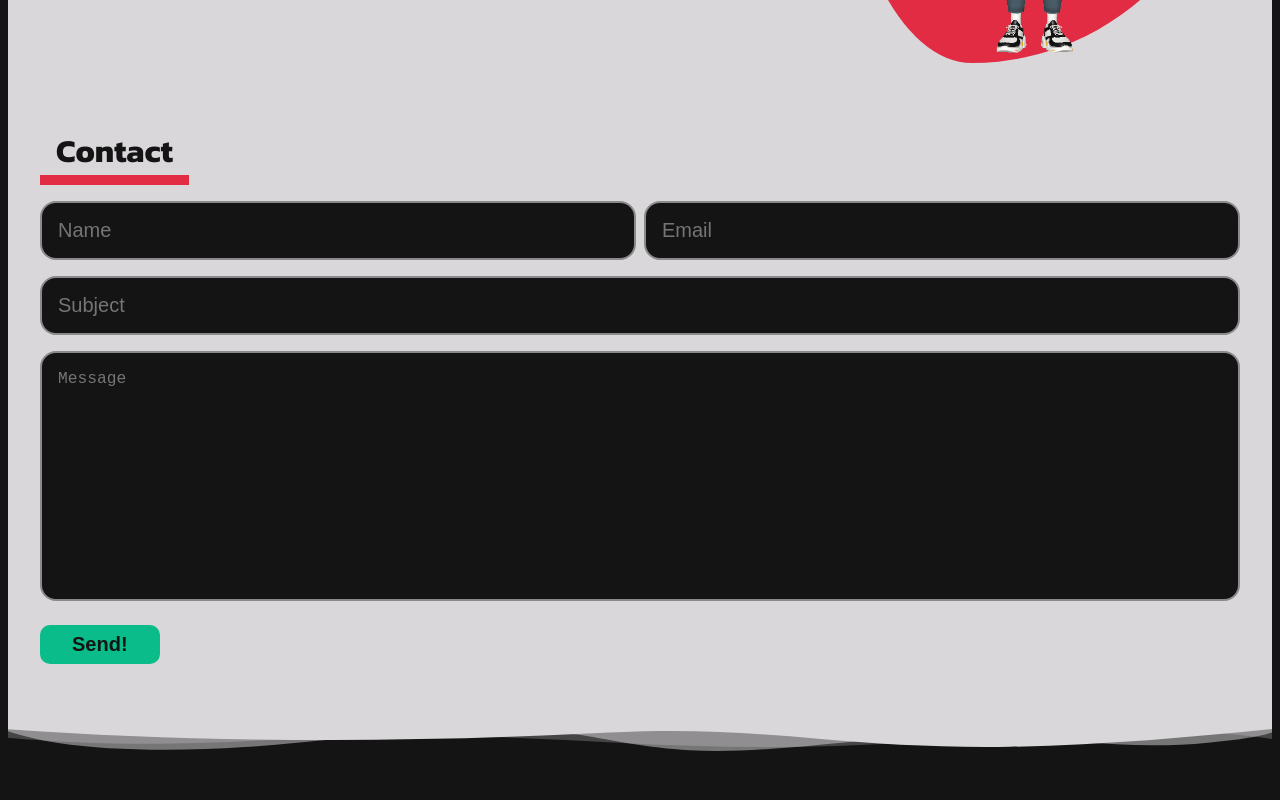
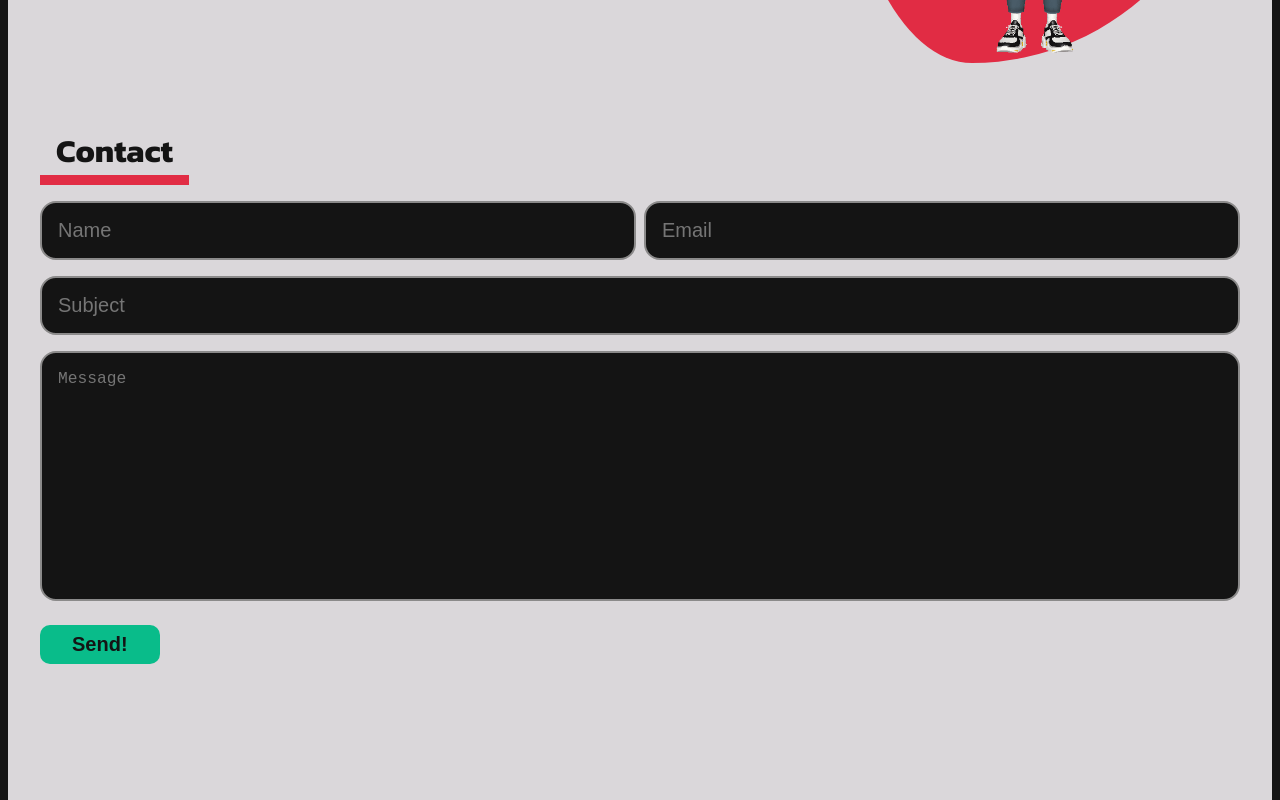
Before and after one commit to venoblin/personal-portfolio-frontend, a React (Create React App) app: page / in a window 1280 px wide. Shown: the part 2460-3260 px from the top of the page. Built offline with nearby package versions, Linux system fonts and the light colour scheme; no server answers.

Commit message:
worked on stlying

```diff
--- a/src/styles/App.css
+++ b/src/styles/App.css
@@ -32,6 +32,9 @@ section .wrapper {
 .sections section:first-of-type {
   border-radius: 5rem 5rem 0 0;
   padding-top: 4rem;
+}
+.sections section:last-of-type {
+  padding-bottom: 10rem;
 }
 
 .App h1 {
--- a/src/styles/App.scss
+++ b/src/styles/App.scss
@@ -37,6 +37,10 @@ section {
   section:first-of-type {
     border-radius: 5rem 5rem 0 0;
     padding-top: 4rem;
+  }
+
+  section:last-of-type {
+    padding-bottom: 10rem;
   }
 }
 
```
Also changed, not shown: 1 other file (tests, documents, lock files or other folders).
